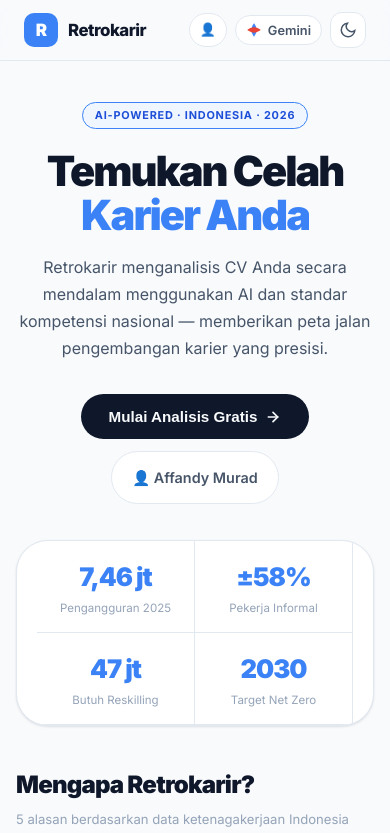
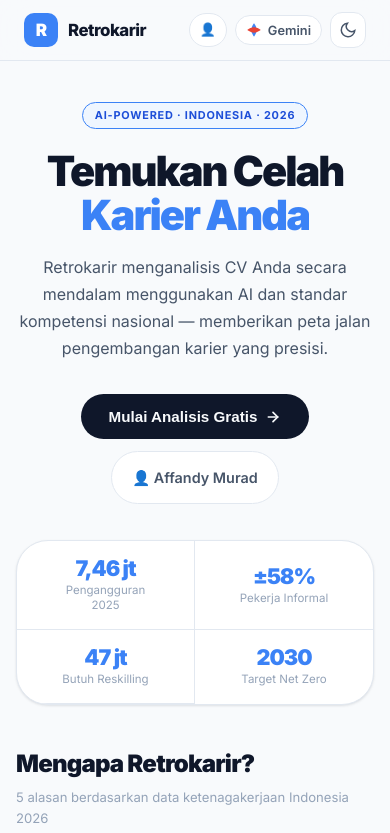
Before and after one commit to affandymurad/retrokarir, a React (Vite) app in the folder frontend/: page / in a window 390 px wide. Shown: the top 833 px of the page. Built offline with nearby package versions, Linux system fonts and the light colour scheme.

Commit message:
fixing stats css

```diff
--- a/frontend/src/pages/LandingPage.module.css
+++ b/frontend/src/pages/LandingPage.module.css
@@ -93,12 +93,15 @@
   text-decoration: none;
 }
 
-.portfolioBtn:hover { border-color: var(--accent); color: var(--accent); }
+.portfolioBtn:hover {
+  border-color: var(--accent);
+  color: var(--accent);
+}
 
 /* ── Stats strip ────────────────────────────────────────────── */
 .statsRow {
   display: flex;
-  align-items: center;
+  align-items: stretch;
   justify-content: center;
   max-width: 900px;
   margin: 0 auto 52px;
@@ -111,20 +114,23 @@
 }
 
 .stat {
-  flex: 1;
+  flex: 1 1 0;
+  min-width: 0;
+  padding: 20px 12px;
   display: flex;
   flex-direction: column;
   align-items: center;
-  padding: 20px 12px;
+  justify-content: center;
   gap: 3px;
-  min-width: 0;
+  text-align: center;
 }
 
 .statNum {
-  font-size: 1.6rem;
+  font-size: clamp(1.35rem, 2vw, 1.6rem);
   font-weight: 900;
   color: var(--accent);
   letter-spacing: -1px;
+  line-height: 1.05;
   white-space: nowrap;
 }
 
@@ -133,9 +139,17 @@
   color: var(--text-muted);
   text-align: center;
   line-height: 1.3;
+  max-width: 120px;
 }
 
-.statDivider { width: 1px; height: 40px; background: var(--border); flex-shrink: 0; }
+.statDivider {
+  width: 1px;
+  height: auto;
+  min-height: 40px;
+  margin: 18px 0;
+  background: var(--border);
+  flex-shrink: 0;
+}
 
 /* ── Shared carousel section ────────────────────────────────── */
 .carouselSection {
@@ -187,7 +201,12 @@
   transition: all 0.18s;
 }
 
-.navBtn:hover { border-color: var(--accent); color: var(--accent); background: var(--accent-light); }
+.navBtn:hover {
+  border-color: var(--accent);
+  color: var(--accent);
+  background: var(--accent-light);
+}
+
 .navBtn:active { transform: scale(0.92); }
 
 .navCount {
@@ -198,7 +217,6 @@
   text-align: center;
 }
 
-/* Carousel track — shows one card at a time */
 .carouselTrack {
   position: relative;
   overflow: hidden;
@@ -221,8 +239,10 @@
   min-height: 200px;
 }
 
-/* Why cards */
-.carouselIcon { font-size: 2rem; margin-bottom: 10px; }
+.carouselIcon {
+  font-size: 2rem;
+  margin-bottom: 10px;
+}
 
 .carouselTag {
   display: inline-block;
@@ -249,8 +269,10 @@
   line-height: 1.65;
 }
 
-/* Sector cards */
-.carouselCardSector .carouselCardInner { min-height: 280px; }
+/* ── Sector cards ───────────────────────────────────────────── */
+.carouselCardSector .carouselCardInner {
+  min-height: 280px;
+}
 
 .sectorCardTop {
   display: flex;
@@ -259,7 +281,12 @@
   margin-bottom: 16px;
 }
 
-.sectorIcon { font-size: 2rem; line-height: 1; flex-shrink: 0; margin-top: 2px; }
+.sectorIcon {
+  font-size: 2rem;
+  line-height: 1;
+  flex-shrink: 0;
+  margin-top: 2px;
+}
 
 .sectorMeta { flex: 1; }
 
@@ -288,7 +315,11 @@
   margin-bottom: 12px;
 }
 
-.sectorStatItem { display: flex; flex-direction: column; gap: 2px; }
+.sectorStatItem {
+  display: flex;
+  flex-direction: column;
+  gap: 2px;
+}
 
 .sectorStatNum {
   font-size: 1.5rem;
@@ -346,10 +377,20 @@
   border-radius: var(--radius-sm);
 }
 
-.sectorJobsLabel { font-size: 0.65rem; font-weight: 700; color: var(--text-muted); text-transform: uppercase; letter-spacing: 0.5px; }
-.sectorJobsText  { font-size: 0.82rem; color: var(--text-secondary); }
+.sectorJobsLabel {
+  font-size: 0.65rem;
+  font-weight: 700;
+  color: var(--text-muted);
+  text-transform: uppercase;
+  letter-spacing: 0.5px;
+}
 
-/* Dots */
+.sectorJobsText {
+  font-size: 0.82rem;
+  color: var(--text-secondary);
+}
+
+/* ── Dots ───────────────────────────────────────────────────── */
 .carouselDots {
   display: flex;
   justify-content: center;
@@ -413,10 +454,31 @@
   padding: 18px 22px;
 }
 
-.privacyIcon  { font-size: 1.3rem; flex-shrink: 0; margin-top: 2px; }
-.privacyTitle { display: block; font-size: 0.88rem; font-weight: 700; color: var(--success); margin-bottom: 4px; }
-.privacyText  { display: block; font-size: 0.82rem; color: var(--text-secondary); line-height: 1.6; }
-.privacyText strong { color: var(--text); font-weight: 600; }
+.privacyIcon {
+  font-size: 1.3rem;
+  flex-shrink: 0;
+  margin-top: 2px;
+}
+
+.privacyTitle {
+  display: block;
+  font-size: 0.88rem;
+  font-weight: 700;
+  color: var(--success);
+  margin-bottom: 4px;
+}
+
+.privacyText {
+  display: block;
+  font-size: 0.82rem;
+  color: var(--text-secondary);
+  line-height: 1.6;
+}
+
+.privacyText strong {
+  color: var(--text);
+  font-weight: 600;
+}
 
 /* ── CTA bottom ─────────────────────────────────────────────── */
 .ctaSection {
@@ -434,28 +496,107 @@
 .ctaSection::before {
   content: '';
   position: absolute;
-  top: 0; left: 0; right: 0;
+  top: 0;
+  left: 0;
+  right: 0;
   height: 3px;
   background: linear-gradient(90deg, var(--accent), var(--accent2));
 }
 
-.ctaTitle  { font-size: 1.8rem; font-weight: 900; letter-spacing: -1px; margin-bottom: 10px; color: var(--text); }
-.ctaBody   { font-size: 0.95rem; color: var(--text-secondary); margin-bottom: 28px; }
+.ctaTitle {
+  font-size: 1.8rem;
+  font-weight: 900;
+  letter-spacing: -1px;
+  margin-bottom: 10px;
+  color: var(--text);
+}
+
+.ctaBody {
+  font-size: 0.95rem;
+  color: var(--text-secondary);
+  margin-bottom: 28px;
+}
 
 /* ── Responsive ─────────────────────────────────────────────── */
 @media (max-width: 600px) {
-  .hero     { padding: 40px 16px 36px; }
-  .statsRow { display: grid; grid-template-columns: 1fr 1fr; margin: 0 16px 40px; }
-  .statDivider { display: none; }
-  .stat { padding: 16px 8px; border-bottom: 1px solid var(--border); }
-  .stat:nth-child(odd) { border-right: 1px solid var(--border); }
-  .carouselSection { padding: 0 16px; margin-bottom: 40px; }
-  .carouselHeader   { flex-direction: column; gap: 12px; }
-  .carouselHeader > div:first-child { width: 100%; }
-  .carouselNav      { align-self: flex-end; }
-  .ctaSection       { margin: 0 16px 60px; padding: 36px 16px; }
-  .privacySection   { padding: 0 16px; }
+  .hero {
+    padding: 40px 16px 36px;
+  }
+
+  .statsRow {
+    display: grid;
+    grid-template-columns: 1fr 1fr;
+    margin: 0 16px 40px;
+    padding: 0;
+  }
+
+  .statDivider {
+    display: none;
+  }
+
+  .stat {
+    padding: 16px 8px;
+    border-bottom: 1px solid var(--border);
+  }
+
+  .stat:nth-of-type(4n + 1) {
+    border-right: 1px solid var(--border);
+  }
+
+  .stat:nth-last-child(-n + 2) {
+    border-bottom: none;
+  }
+
+  .statNum {
+    font-size: 1.35rem;
+  }
+
+  .statLabel {
+    font-size: 0.72rem;
+    max-width: 95px;
+  }
+
+  .carouselSection {
+    padding: 0 16px;
+    margin-bottom: 40px;
+  }
+
+  .carouselHeader {
+    flex-direction: column;
+    gap: 12px;
+  }
+
+  .carouselHeader > div:first-child {
+    width: 100%;
+  }
+
+  .carouselNav {
+    align-self: flex-end;
+  }
+
+  .ctaSection {
+    margin: 0 16px 60px;
+    padding: 36px 16px;
+  }
+
+  .privacySection {
+    padding: 0 16px;
+  }
 }
 
-@keyframes fadeInUp { from { opacity:0; transform:translateY(20px); } to { opacity:1; transform:translateY(0); } }
-@keyframes fadeIn   { from { opacity:0; } to { opacity:1; } }
+@keyframes fadeInUp {
+  from {
+    opacity: 0;
+    transform: translateY(20px);
+  }
+
+  to {
+    opacity: 1;
+    transform: translateY(0);
+  }
+}
+
+@keyframes fadeIn {
+  from { opacity: 0; }
+  to { opacity: 1; }
+}
```
